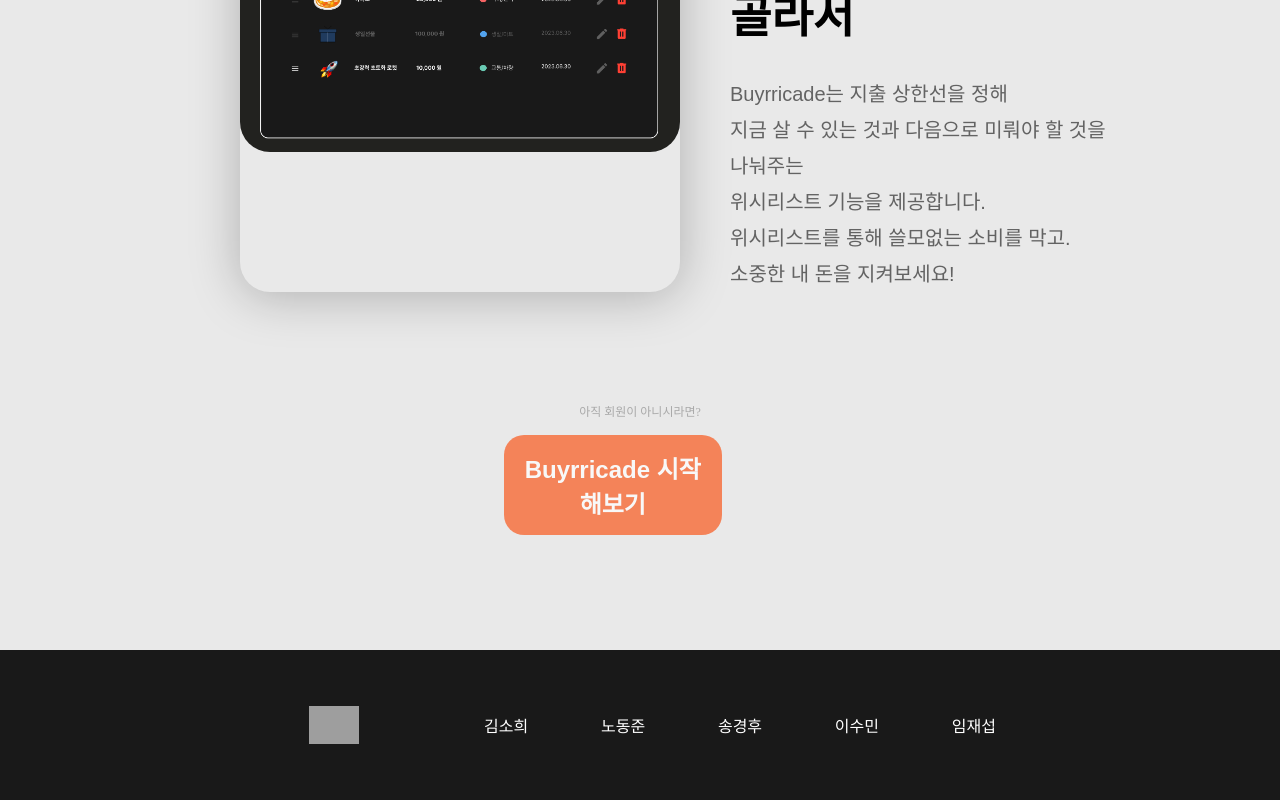
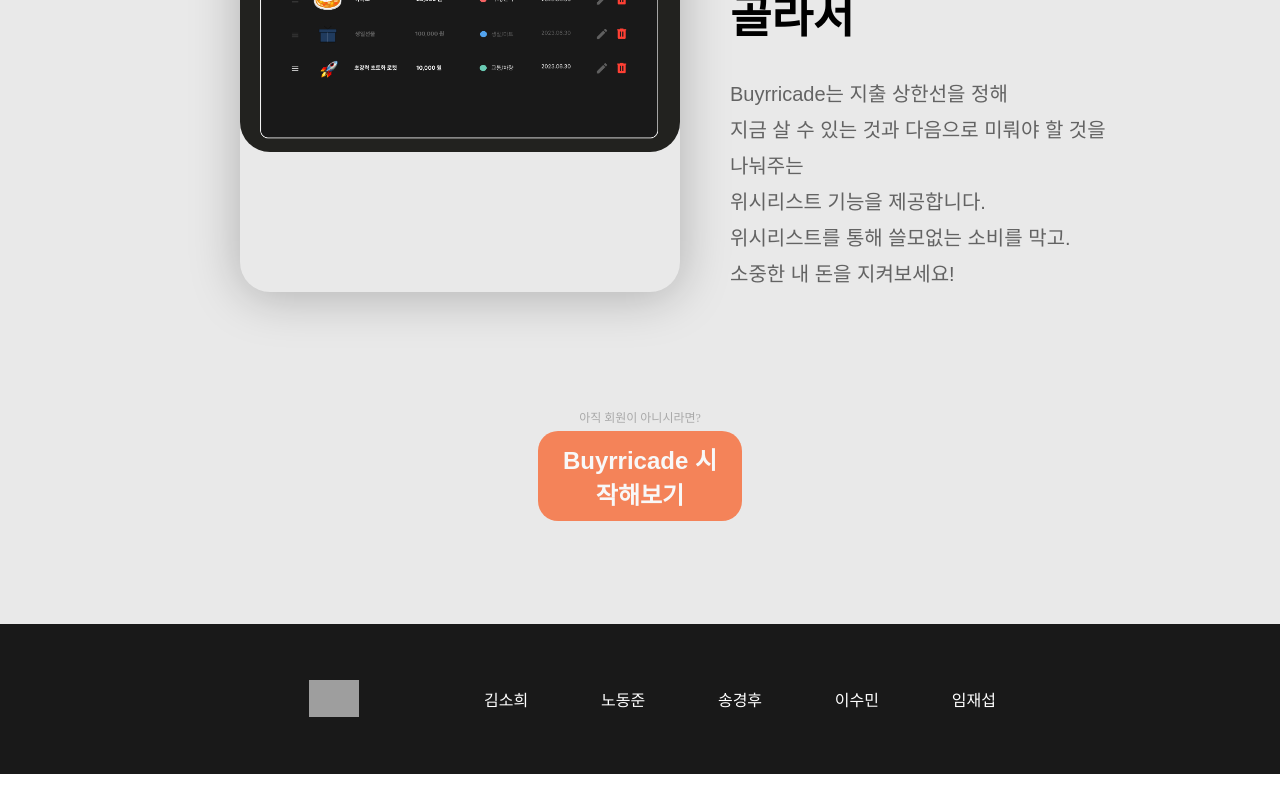
Before and after one commit to gitpcu/seb44_main_007, a React (Create React App) app in the folder client/: page / in a window 1280 px wide. Shown: the part 3020-3820 px from the top of the page. After the commit the page ends 3794 px from the top, so only its background shows below. Built offline with nearby package versions, Linux system fonts and the light colour scheme; grey boxes are pictures that could not be loaded; the HTML template or start-up script is replaced by a standard one; a web font is replaced by a local one.

Commit message:
⚡️fix: CSS 수정 및 반응성 개선 2번째 화면 비율 조절 및 3번째 화면 버튼& 텍스트 / Footer간 간격 조절

```diff
--- a/client/src/Pages/Home.jsx
+++ b/client/src/Pages/Home.jsx
@@ -10,10 +10,6 @@
 import logo1 from '../Images/logo_appear_1.png';
 import logo2 from '../Images/logo_appear_2.png';
 import logo3 from '../Images/logo_appear_3.png';
-
-const A = styled.div`
-  position: relative;
-`
 
 const Background = styled.div`
   background-image: url('https://images.unsplash.com/photo-1580508174046-170816f65662?ixlib=rb-4.0.3&ixid=M3wxMjA3fDB8MHxwaG90by1wYWdlfHx8fGVufDB8fHx8fA%3D%3D&auto=format&fit=crop&w=1170&q=80');
@@ -69,7 +65,7 @@
   }
 `
 const StartButton = styled.button`
-  width: 80%;
+  width: 90%;
   padding: 8%;
   background-color: #F9591D;
   border: 0px;
@@ -84,8 +80,8 @@
   }
 `
 const ScrollArrow = styled.img`
-  width: 75px;
-  height: 75px;
+  width: 8%;
+  height: 8%;
   margin-top: calc(20vh);
   filter: invert(100%) sepia(0%) saturate(0%) hue-rotate(93deg) brightness(103%) contrast(103%);
   &:hover{
@@ -139,8 +135,8 @@
   height: 60px;
 `
 const ScrollMeImg = styled.img`
-  width: 50px;
-  height: 50px;
+  width: 100%;
+  height: 100%;
   filter: invert(100%) sepia(0%) saturate(0%) hue-rotate(93deg) brightness(103%) contrast(103%);
   float: center;
   opacity: 0.5;
@@ -159,20 +155,25 @@
   padding-top: 100px;
 `
 const SignupDiv = styled.div`
+  width: 40%;
   display: flex;
   flex-direction: column;
   align-items: center;
-  margin: 20px 0px 100px 0px;
+  margin: 2% 0px 8% 0px;
+  & > .buttonLink{
+    width: 40%;
+  }
 `
 const SignupText = styled.span`
   color: #A9A9A9;
   font-size: 12px;
+  margin-bottom: 1%;
 `
 export const SignupButton = styled(StartButton)`
+  width: 100%;
   animation: '';
-  padding: 15px;
-  font-size: 24px;
-  margin: 15px 0px;
+  padding: 5% 10%;
+  font-size: 1.5rem;
 `
 const Footer = styled.footer`
   width: 100%;
@@ -248,7 +249,7 @@
   }, [inView])
 
   return (
-    <A>
+    <>
       <Background>
         <MainDiv>
           <MainText>
@@ -310,7 +311,7 @@
         })}
         <SignupDiv>
           <SignupText>아직 회원이 아니시라면?</SignupText>
-          <Link to='/signup'>
+          <Link to='/signup' className='buttonLink'>
             <SignupButton>Buyrricade 시작해보기</SignupButton>
           </Link>
         </SignupDiv>
@@ -327,6 +328,6 @@
           <span>임재섭</span>
         </FooterNameDiv>
       </Footer>
-    </A>
+    </>
   )
 }
```
